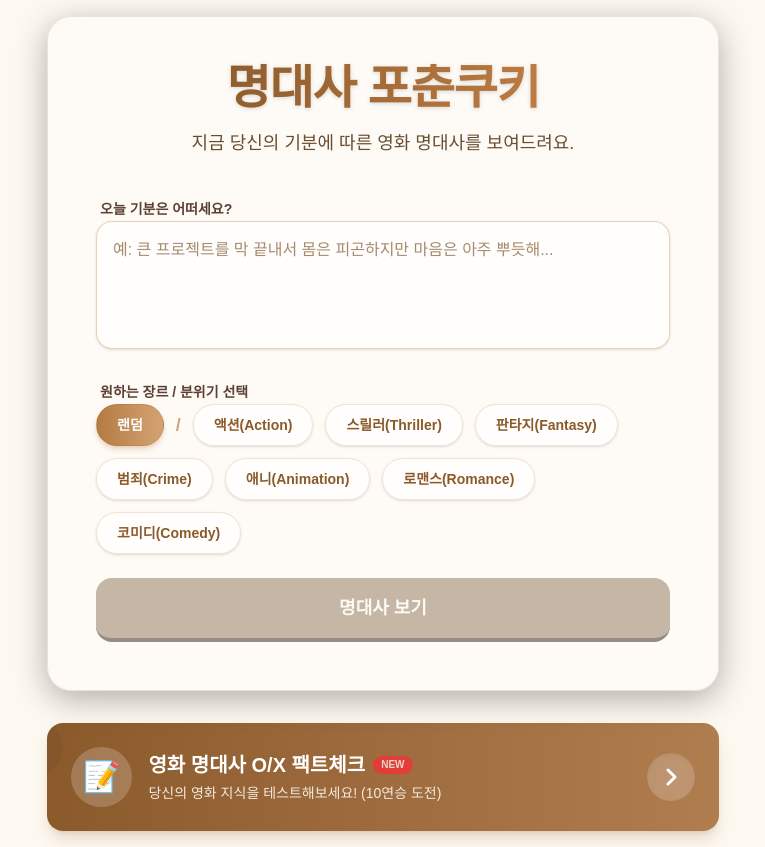
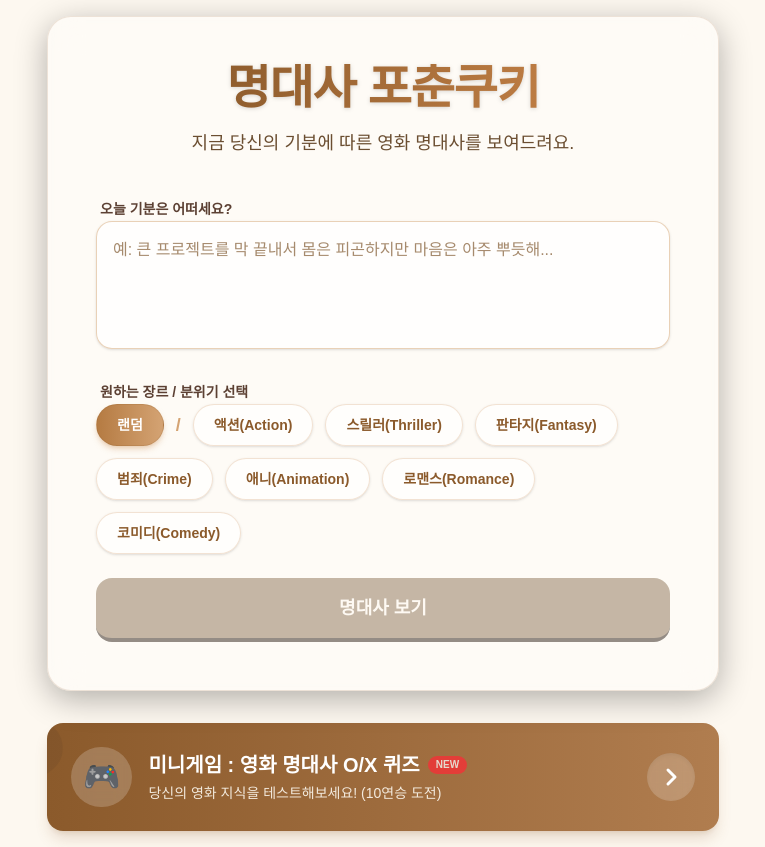
Before and after one commit to 0-dy/void-star, a Next.js app: page / in a window 1280 px wide. Shown: the whole page, without its empty margins (257-1022 px from the left). Built offline with nearby package versions, Linux system fonts and the light colour scheme.

Commit message:
Update quiz banner text and icon on homepage

```diff
--- a/app/page.tsx
+++ b/app/page.tsx
@@ -212,11 +212,11 @@ function HomeContent() {
 
           <div className="relative z-10 flex flex-col sm:flex-row items-start sm:items-center gap-4">
             <div className="bg-white/20 p-3 rounded-full backdrop-blur-sm">
-              <span className="text-3xl">📝</span>
+              <span className="text-3xl">🎮</span>
             </div>
             <div className="text-left">
               <h3 className="text-white font-black text-xl mb-1 flex items-center gap-2">
-                영화 명대사 O/X 팩트체크 <span className="bg-red-500 text-white text-[10px] px-2 py-0.5 rounded-full font-bold animate-pulse">NEW</span>
+                미니게임 : 영화 명대사 O/X 퀴즈 <span className="bg-red-500 text-white text-[10px] px-2 py-0.5 rounded-full font-bold animate-pulse">NEW</span>
               </h3>
               <p className="text-[#fdf8f0]/90 text-sm font-medium">당신의 영화 지식을 테스트해보세요! (10연승 도전)</p>
             </div>
```
